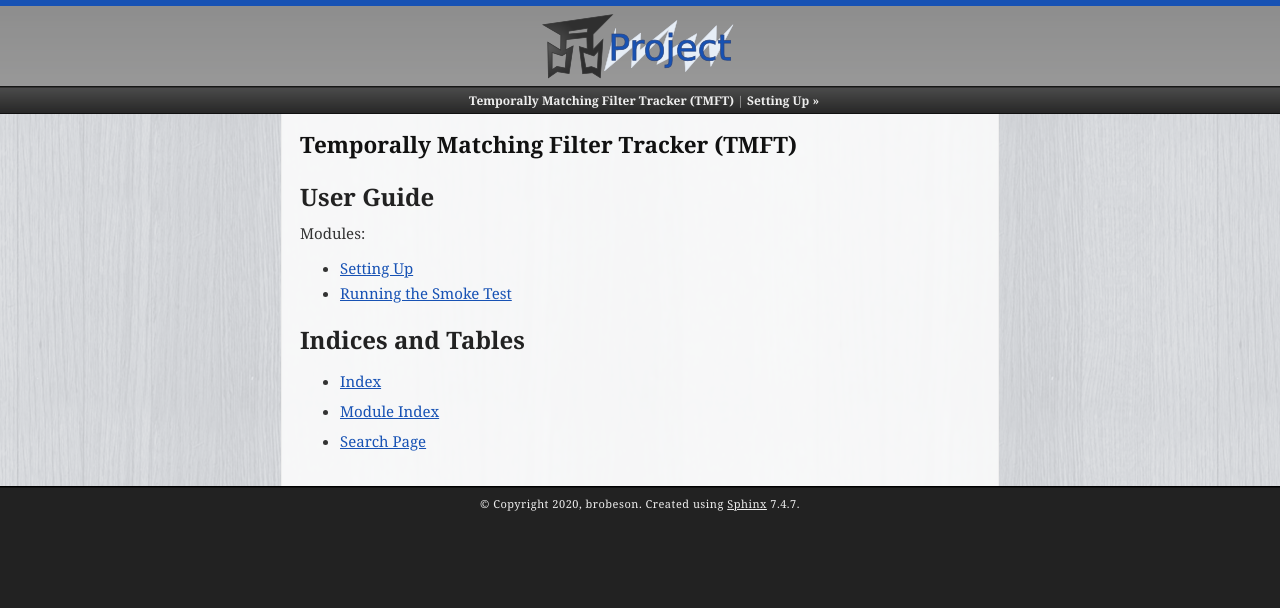
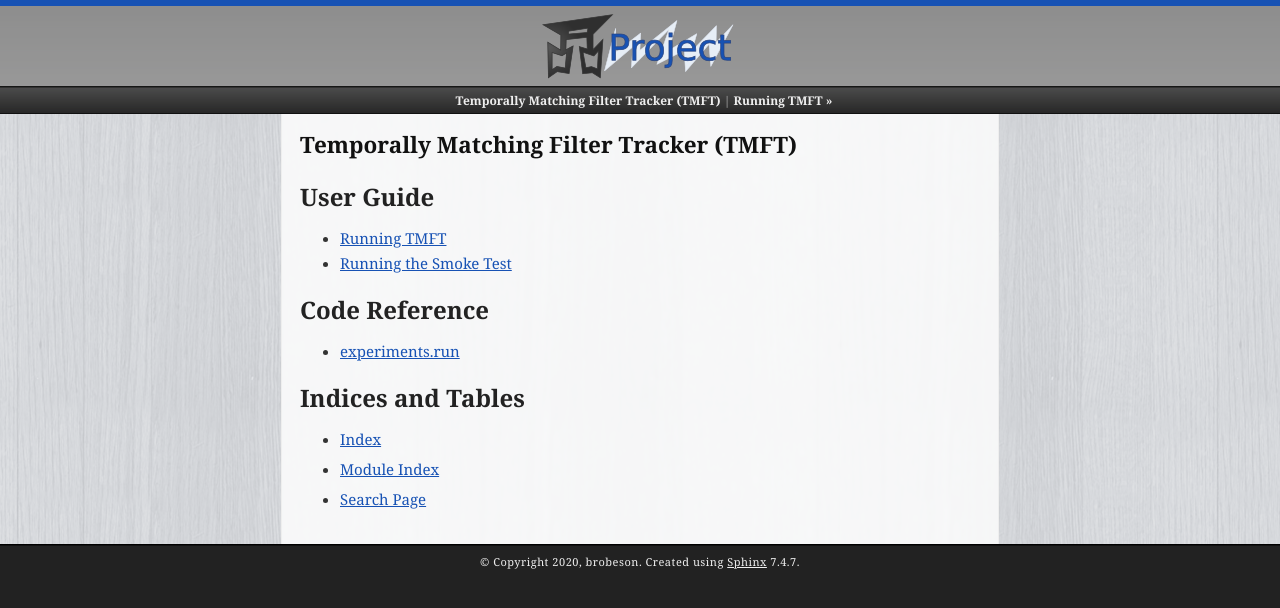
Before and after one commit to brobeson/tmft, a Sphinx documentation site: the page built from docs/source/index.rst, in a window 1280 px wide. Shown: the top 608 px of the page. Built offline with Sphinx 7.4.7, drawn with Linux system fonts in a browser that asks for light colours.

Commit message:
add experiments documentation

```diff
--- /dev/null
+++ b/docs/source/experiments.rst
@@ -0,0 +1,5 @@
+experiments.run
+===============
+
+.. automodule:: experiments.run
+    :members:
--- a/docs/source/index.rst
+++ b/docs/source/index.rst
@@ -11,10 +11,16 @@ User Guide
 
 .. toctree::
    :maxdepth: 1
-   :caption: Modules:
 
    user_guide
 
+Code Reference
+--------------
+
+.. toctree::
+   :maxdepth: 2
+
+   experiments
 
 Indices and Tables
 ------------------
--- a/docs/source/user_guide.rst
+++ b/docs/source/user_guide.rst
@@ -1,5 +1,5 @@
-Setting Up
-==========
+Running TMFT
+============
 
 I assume you have Python and Pip installed on your system.
 TMFT requires Python 3.
```
Also changed, not shown: 2 other files.
